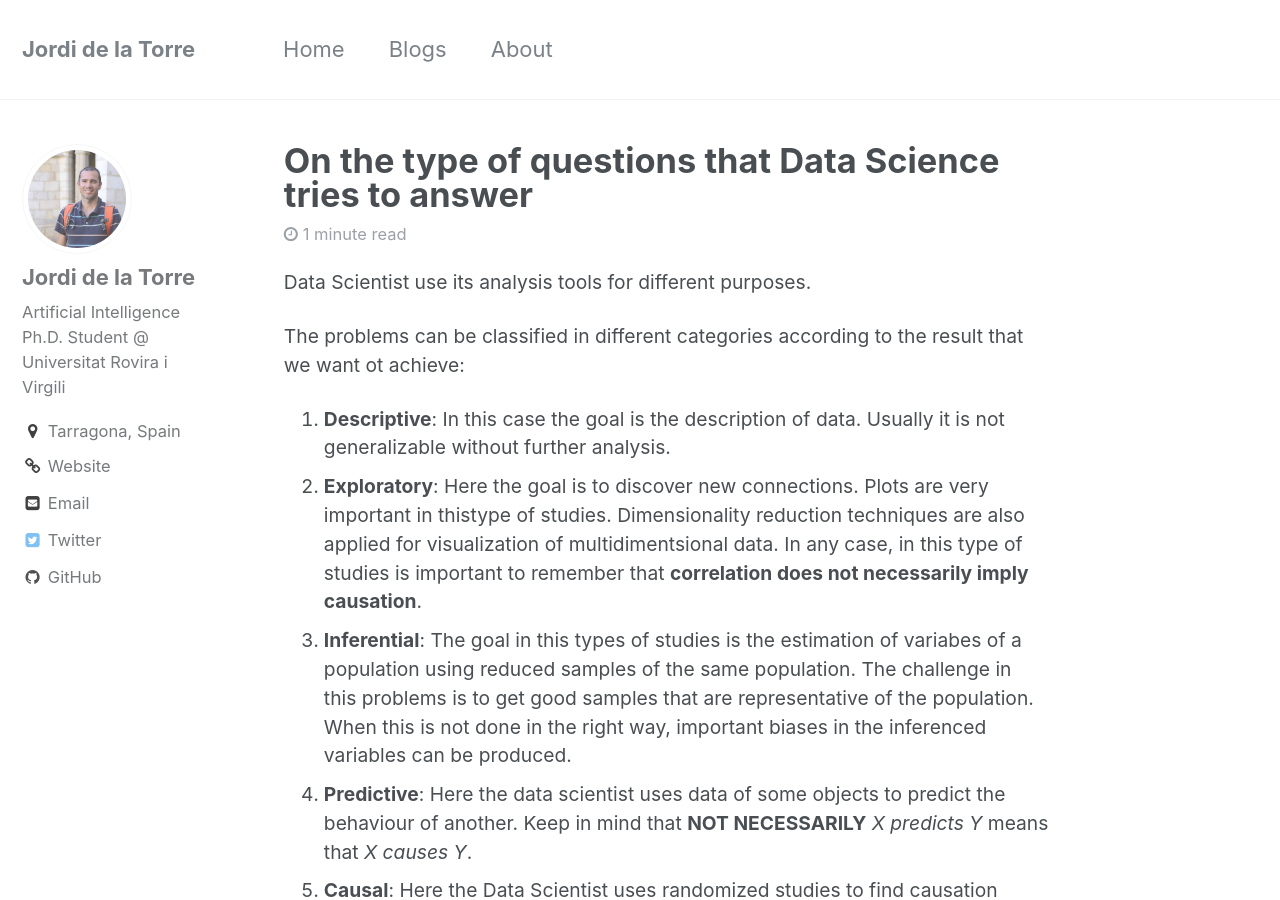
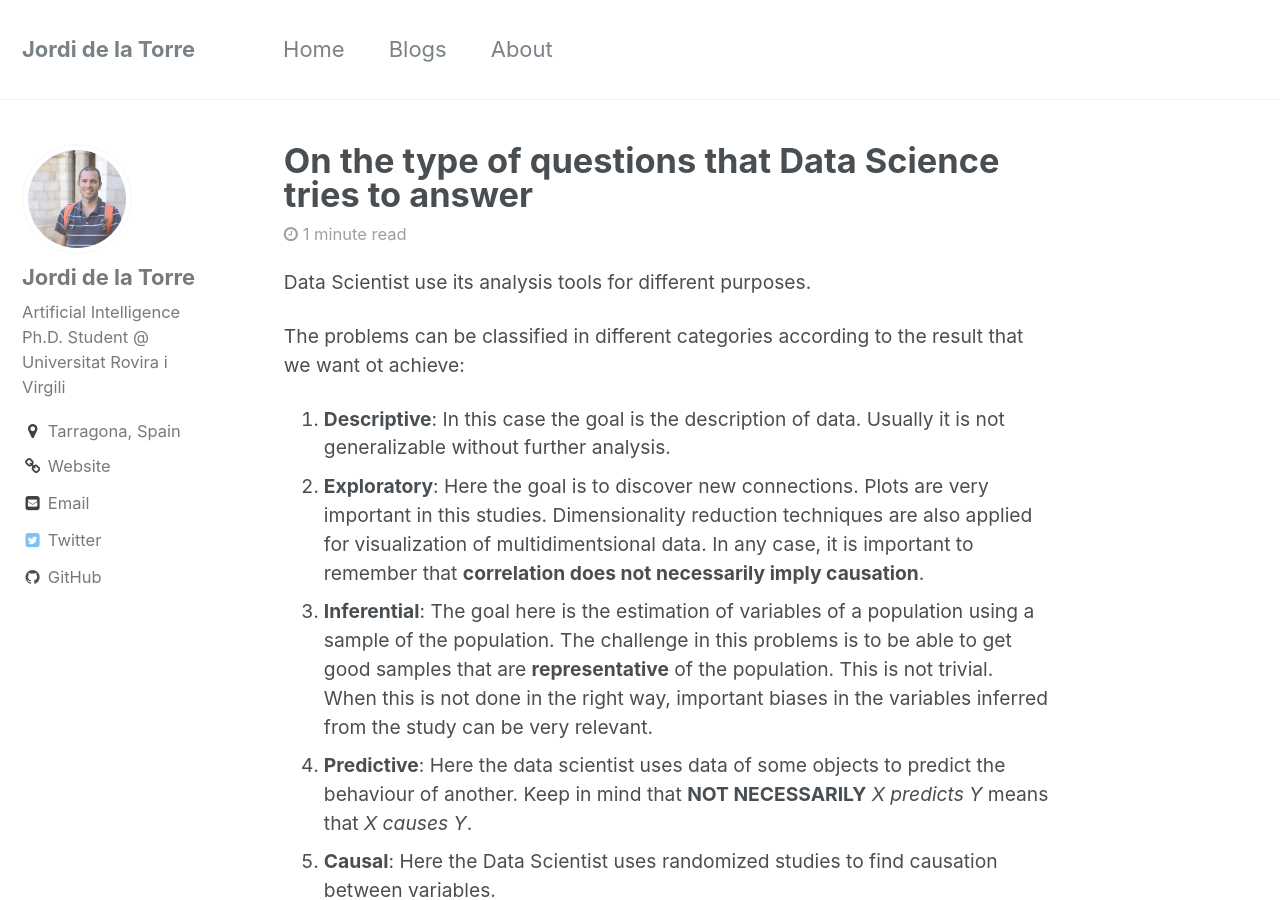
Before and after one commit to jorditg/jorditg.github.io, a Jekyll site: the page built from _posts/2015-09-21-type-data-science-questions.md, in a window 1280 px wide and 900 px high. Built offline with Jekyll 4.4.1, drawn with Linux system fonts in a browser that asks for light colours.

Commit message:
Update 2015-09-21-type-data-science-questions.md

```diff
--- a/_posts/2015-09-21-type-data-science-questions.md
+++ b/_posts/2015-09-21-type-data-science-questions.md
@@ -15,8 +15,8 @@ Data Scientist use its analysis tools for different purposes.
 The problems can be classified in different categories according to the result that we want ot achieve:
 
 1. **Descriptive**: In this case the goal is the description of data. Usually it is not generalizable without further analysis.
-2. **Exploratory**: Here the goal is to discover new connections. Plots are very important in thistype of studies. Dimensionality reduction techniques are also applied for visualization of multidimentsional data. In any case, in this type of studies is important to remember that **correlation does not necessarily imply causation**.
-3. **Inferential**: The goal in this types of studies is the estimation of variabes of a population using reduced samples of the same population. The challenge in this problems is to get good samples that are representative of the population. When this is not done in the right way, important biases in the inferenced variables can be produced.
+2. **Exploratory**: Here the goal is to discover new connections. Plots are very important in this studies. Dimensionality reduction techniques are also applied for visualization of multidimentsional data. In any case, it is important to remember that **correlation does not necessarily imply causation**.
+3. **Inferential**: The goal here is the estimation of variables of a population using a sample of the population. The challenge in this problems is to be able to get good samples that are **representative** of the population. This is not trivial. When this is not done in the right way, important biases in the variables inferred from the study can be very relevant.
 4. **Predictive**: Here the data scientist uses data of some objects to predict the behaviour of another. Keep in mind that **NOT NECESSARILY** *X predicts Y* means that *X causes Y*.
 5. **Causal**: Here the Data Scientist uses randomized studies to find causation between variables.
 6. **Mechanistic**: When Physical and Engineering Sciences are involved.
```
